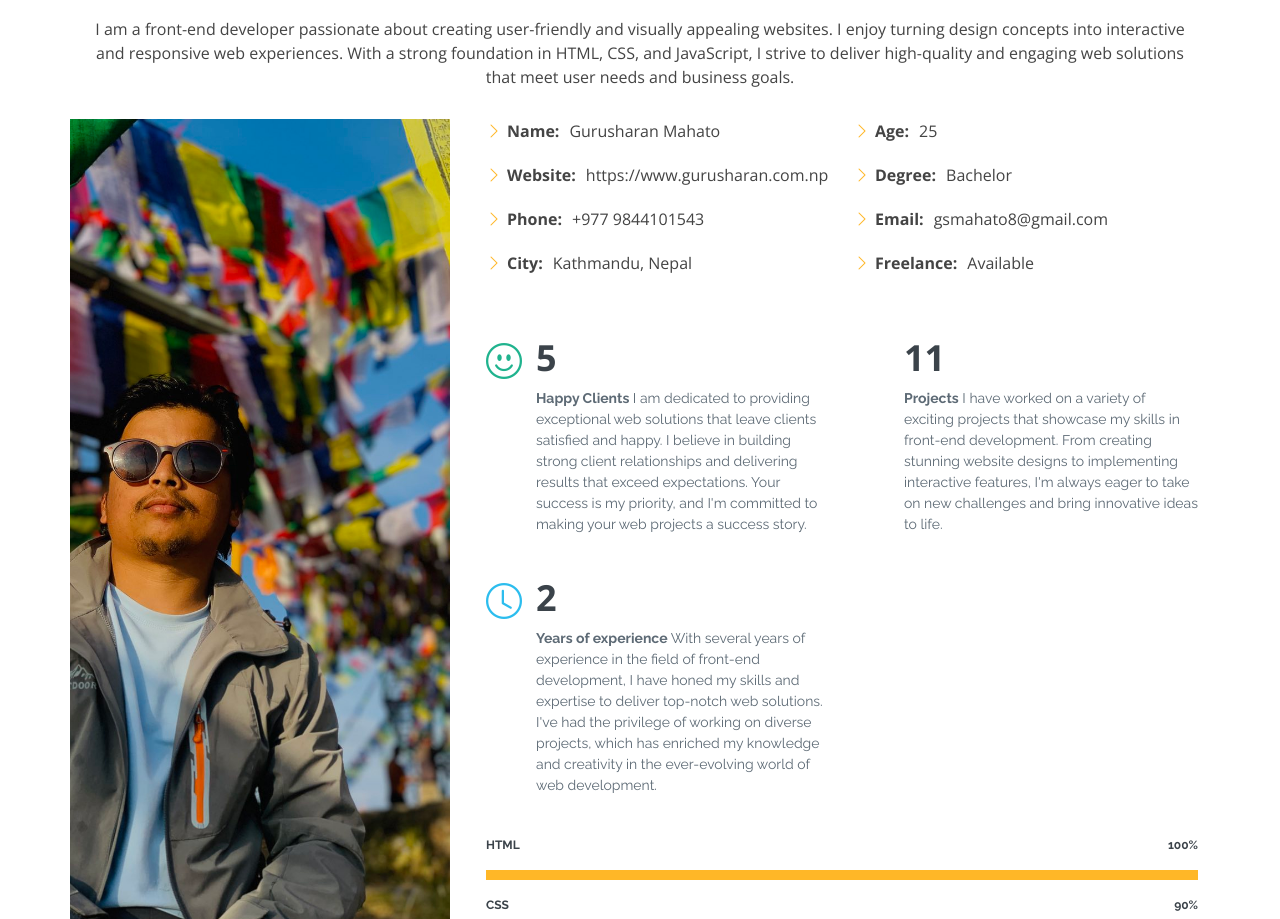
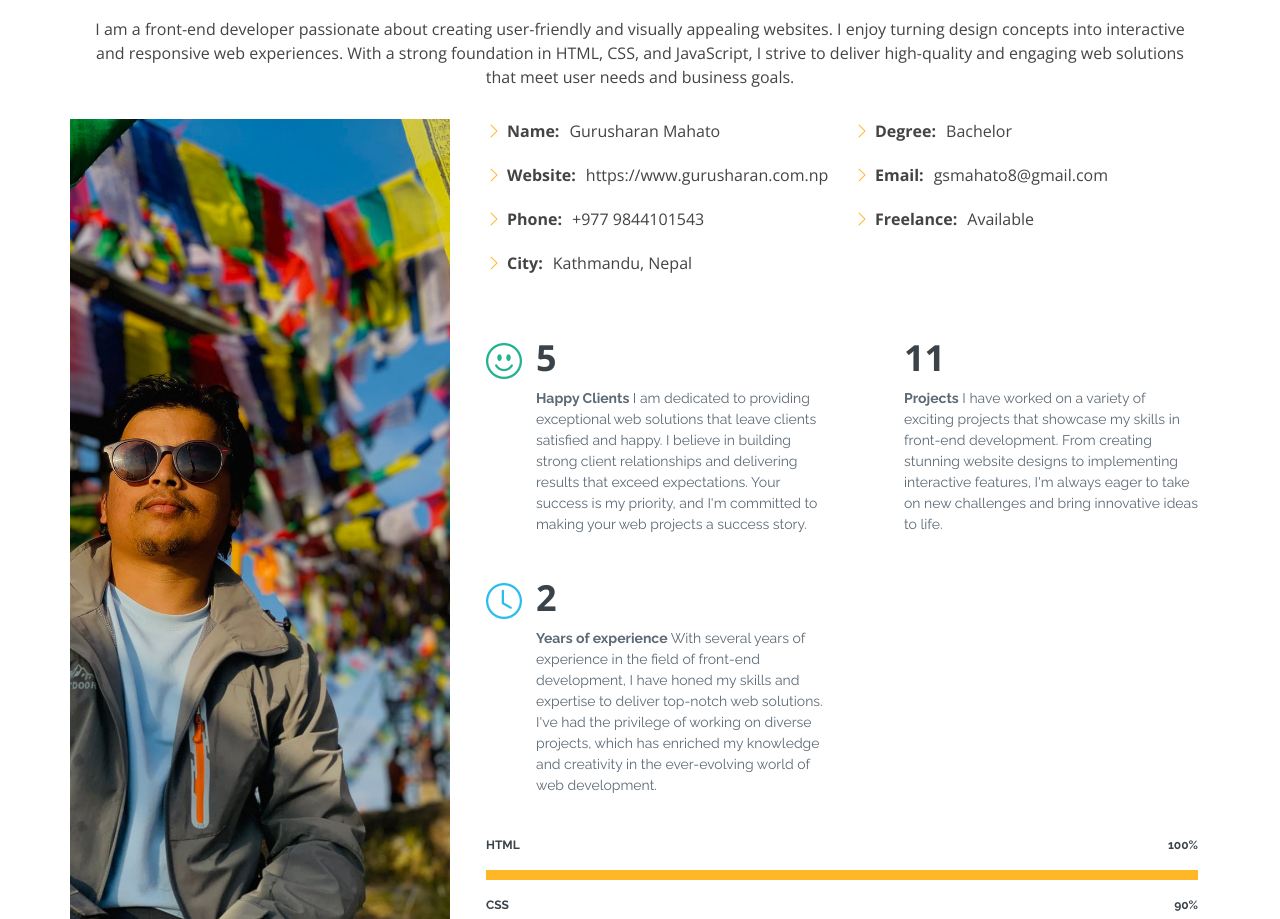
Before and after one commit to Gsmahato/GS, a plain HTML site: page index.html in a window 1280 px wide. Shown: the part 931-1850 px from the top of the page. Drawn offline with nearby package versions, Linux system fonts and the light colour scheme; some icons are missing.

Commit message:
first commit

```diff
--- a/index.html
+++ b/index.html
@@ -107,7 +107,7 @@
                 </div>
                 <div class="col-lg-6">
                   <ul>
-                    <li><i class="bi bi-chevron-right"></i> <strong>Age:</strong> <span>25</span></li>
+                    <!-- <li><i class="bi bi-chevron-right"></i> <strong>Age:</strong> <span>25</span></li> -->
                     <li><i class="bi bi-chevron-right"></i> <strong>Degree:</strong> <span>Bachelor</span></li>
                     <li><i class="bi bi-chevron-right"></i> <strong>Email:</strong> <span>gsmahato8@gmail.com</span></li>
                     <li><i class="bi bi-chevron-right"></i> <strong>Freelance:</strong> <span>Available</span></li>
```
